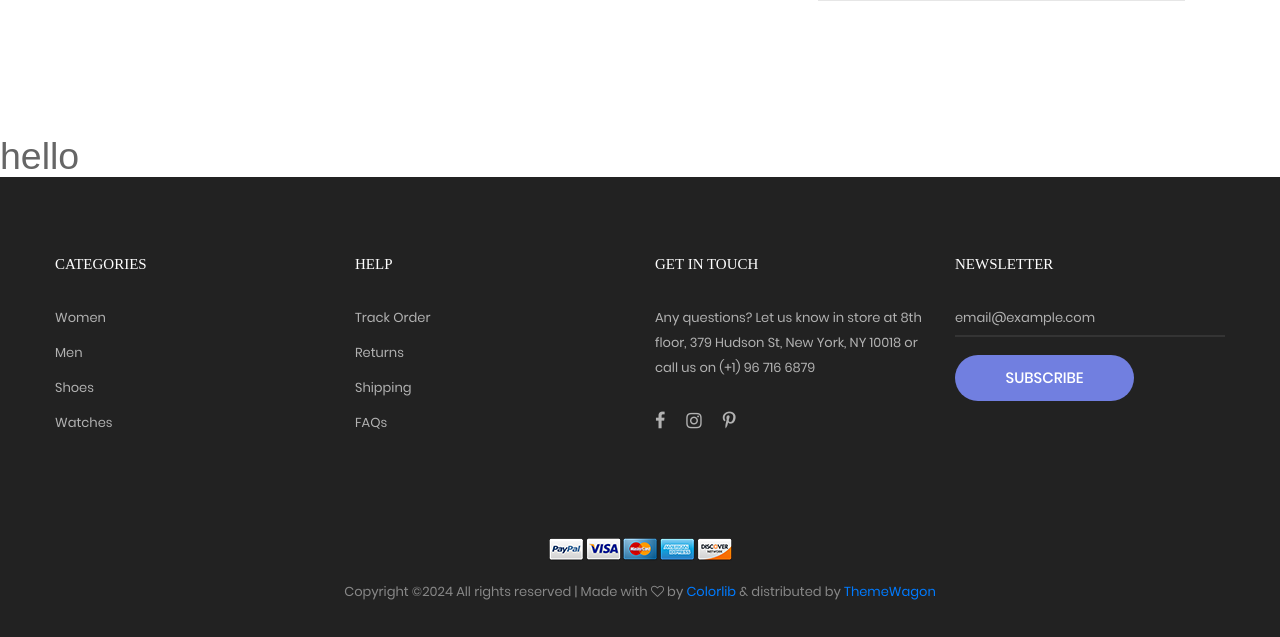
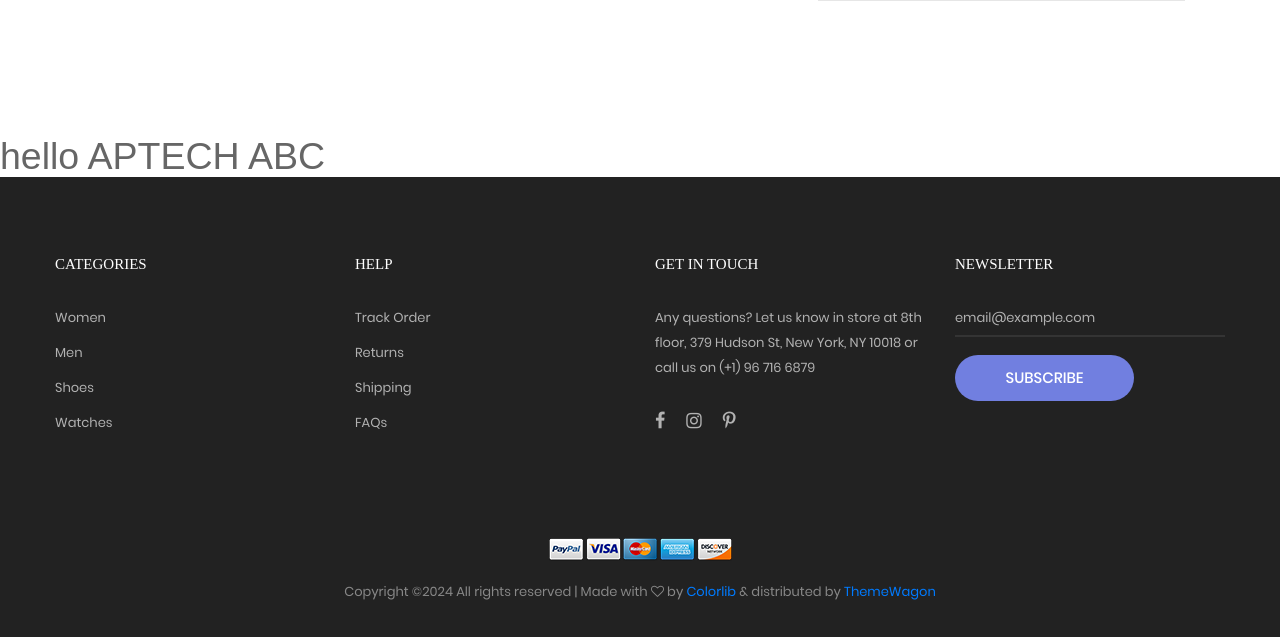
Before and after one commit to Kinza-Khan/PR2-202302CWebsite, a PHP site: page /shoping-cart.php in a window 1280 px wide. Shown: the part 933-1570 px from the top of the page. Run offline with PHP 8.4, Linux system fonts and the light colour scheme; some libraries are stand-ins or nearby versions; some web fonts are replaced.

Commit message:
aptech likha ha

```diff
--- a/shoping-cart.php
+++ b/shoping-cart.php
@@ -235,7 +235,7 @@ include('header.php');
 	</form>
 
 
-		<h1>hello</h1>
+		<h1>hello APTECH ABC </h1>
 	<?php
 
 include('footer.php');
```
